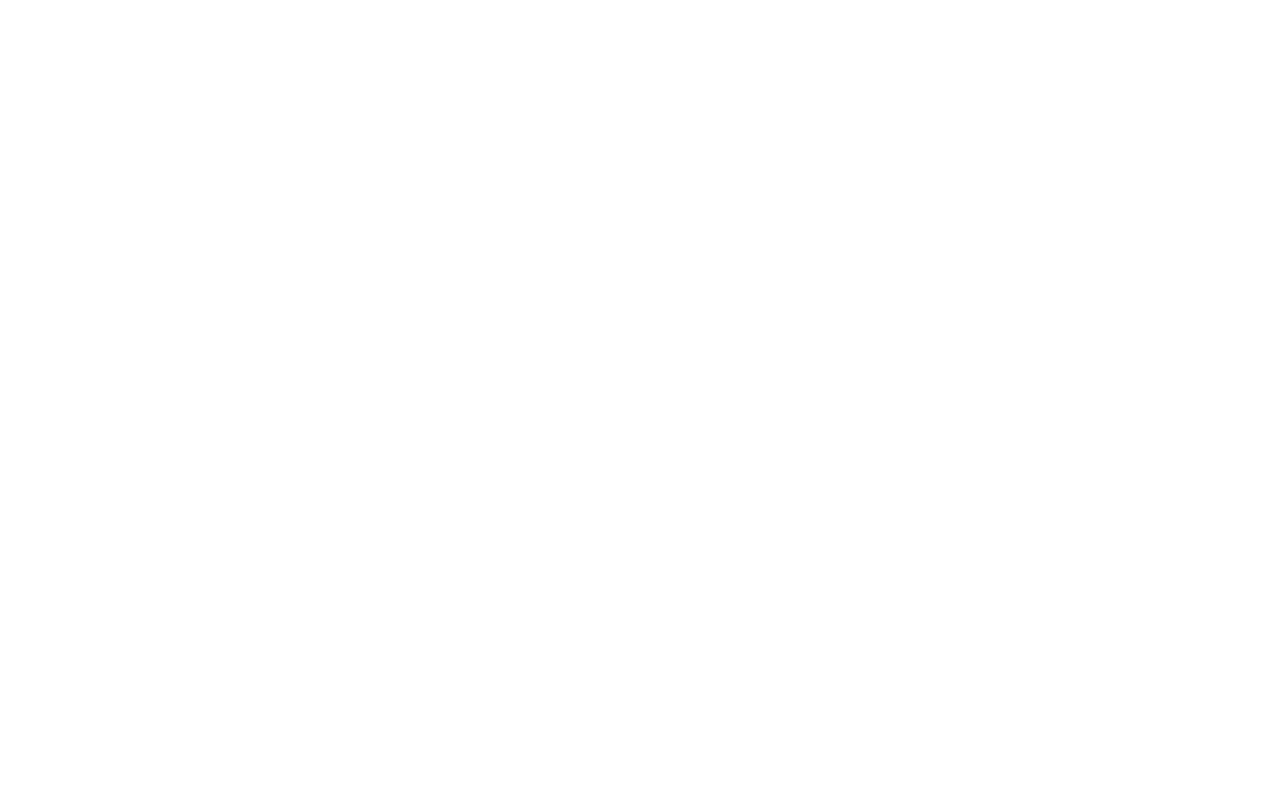
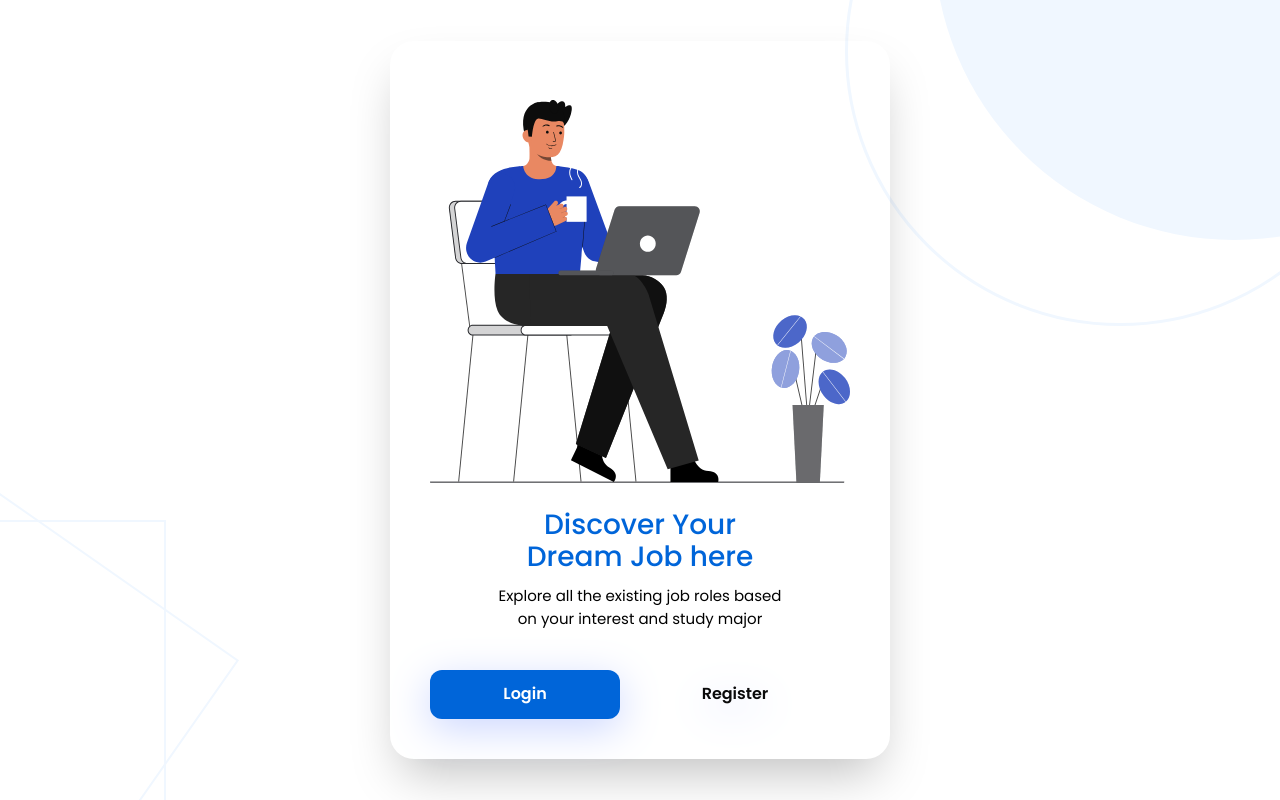
Before and after one commit to NilimaSardar/Skill_Sharing_Platform, a React (Vite) app in the folder Frontend/: page /welcome in a window 1280 px wide. Before the commit this address had no page. Built offline with nearby package versions, Linux system fonts and the light colour scheme.

Commit message:
made welcome page

```diff
--- a/Frontend/src/App.jsx
+++ b/Frontend/src/App.jsx
@@ -3,6 +3,7 @@ import './App.css'
 
 import Login from "./pages/Login"
 import Register from "./pages/Register"
+import Welcome from "./pages/Welcome"
 
 
 function App() {
@@ -12,7 +13,7 @@ function App() {
       <BrowserRouter>
         {/* <Navbar/> */}
         <Routes>
-
+          <Route path="/welcome" element={<Welcome/>}/>
           <Route path="/login" element={<Login/>}/>
           <Route path="/register" element={<Register/>}/>
 
--- a/Frontend/src/index.css
+++ b/Frontend/src/index.css
@@ -3,9 +3,9 @@
 
 @theme {
   /* background design theme */
-  --color-background_design: #F8F9FF;
+  --color-background_design: #F0F7FF;
 
-  --color-primary: #1F41BB;
+  --color-primary: #0065D9;
   --color-secondary: #1F41CD; /*change*/
   --color-white: #ffffff;
   --color-black: #000000;
--- a/Frontend/src/pages/Login.jsx
+++ b/Frontend/src/pages/Login.jsx
@@ -10,12 +10,12 @@ export default function Login() {
   };
 
   return (
-    <div className="min-h-screen bg-white px-[31px] flex items-center justify-center font-inter relative overflow-hidden">
+    <div className="min-h-screen bg-white px-[40px] flex items-center justify-center relative overflow-hidden">
 
       <BackgroundDesgin/>
         <div className="z-10 flex flex-col justify-center gap-[40px] w-full sm:w-[500px] sm:shadow-2xl sm:p-10 sm:rounded-3xl">
           <div>
-            <h2 className="text-[28px] text-center font-bold text-primary mb-3">
+            <h2 className="text-[28px] text-center font-semibold text-primary mb-3">
               Login here
             </h2>
             <p className="text-black  text-[16px] font-medium text-center">
--- a/Frontend/src/pages/Register.jsx
+++ b/Frontend/src/pages/Register.jsx
@@ -25,16 +25,16 @@ export default function Register() {
   };
 
   return (
-    <div className="min-h-screen bg-white px-[31px] flex items-center justify-center font-inter relative overflow-hidden">
+    <div className="min-h-screen bg-white px-[40px] flex items-center justify-center font-inter relative overflow-hidden">
 
     <BackgroundDesgin/>
       <div className="z-10 flex flex-col justify-center gap-[30px] w-full sm:w-[500px] sm:shadow-2xl sm:p-10 sm:rounded-3xl">
         <div>
-          <h2 className="text-[28px] text-center font-bold text-primary mb-3">
+          <h2 className="text-[28px] text-center font-semibold text-primary mb-3">
             Create Account
           </h2>
           <p className="text-black  text-[16px] font-medium text-center">
-          Create an account so you can explore <br /> all the existing jobs
+          Create an account so you can <br />explore all the existing jobs
           </p>
         </div>
 
--- /dev/null
+++ b/Frontend/src/pages/Welcome.jsx
@@ -0,0 +1,40 @@
+import React from 'react'
+import BackgroundDesgin from '../components/BackgroundDesgin'
+
+const Welcome = () => {
+  return (
+    <div className="h-screen bg-white px-[31px] flex items-center justify-center relative overflow-hidden">
+
+      <BackgroundDesgin/>
+        <div className="z-10 flex flex-col justify-center gap-[40px] w-full sm:w-[500px] sm:shadow-2xl sm:gap-[0px] sm:p-10 sm:rounded-3xl">
+            <div>
+                <img src="images/Work from home.svg" alt="" className='w-full h-full'/>
+            </div>
+            <div>
+                <h2 className="text-[28px] text-center font-medium text-primary mb-3 leading-8">
+                    Discover Your <br /> Dream Job here
+                </h2>
+                <p className="text-black  text-[15px] font-normal text-center">
+                    Explore all the existing job roles based <br />on your interest and study major
+                </p>
+            </div>
+
+            <div className='flex gap-5 mt-10 w-full sm:w-[400px]'>
+                <button
+                    className="w-full bg-primary text-[16px] text-white py-3 rounded-xl transition duration-300 ease-in-out font-semibold text-lg drop-shadow-[0px_10px_20px_#CBD6FF] hover:bg-opacity-80"
+                >
+                    Login
+                </button>
+
+                <button
+                    className="w-full bg-transparent text-[16px] text-[#0A0A0A] py-3 rounded-xl transition duration-300 ease-in-out font-semibold text-lg drop-shadow-[0px_10px_20px_#CBD6FF] hover:bg-primary hover:text-white"
+                >
+                    Register
+                </button>
+            </div>
+        </div>
+    </div>
+  )
+}
+
+export default Welcome
```
